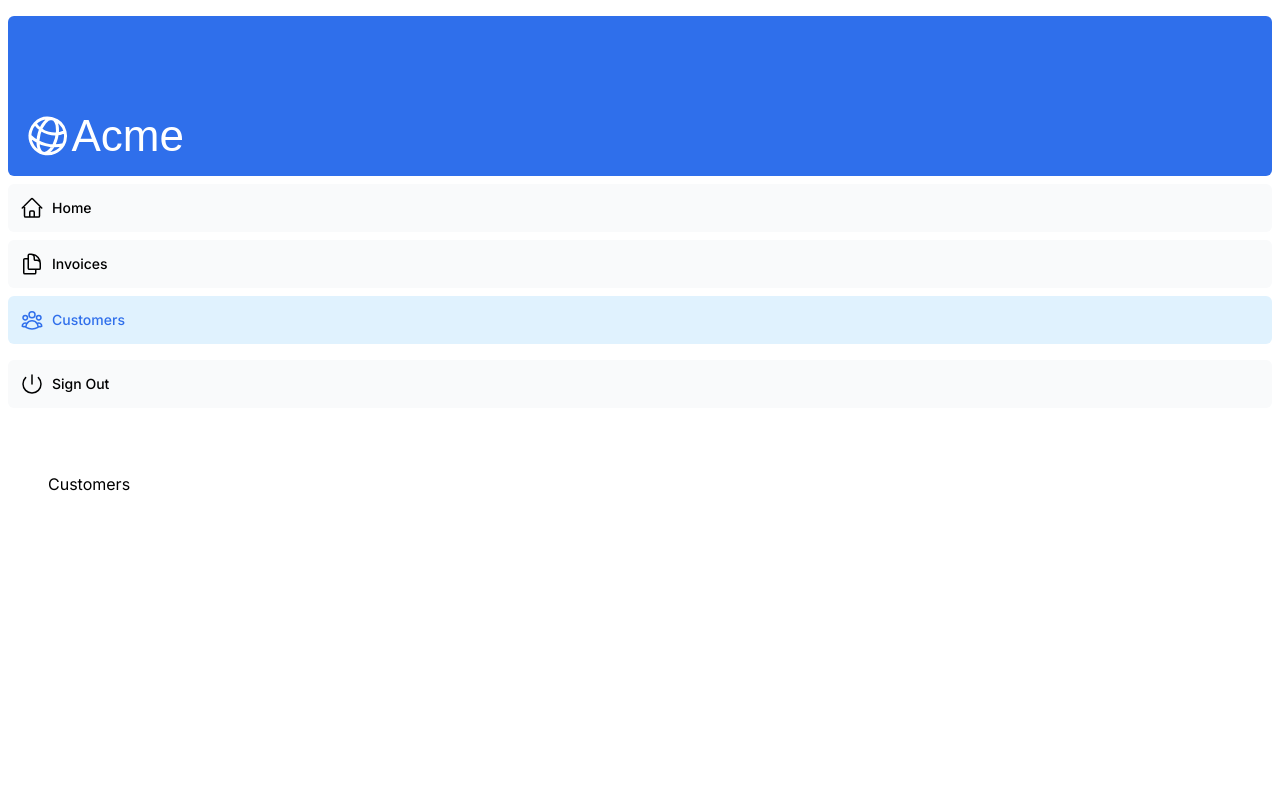
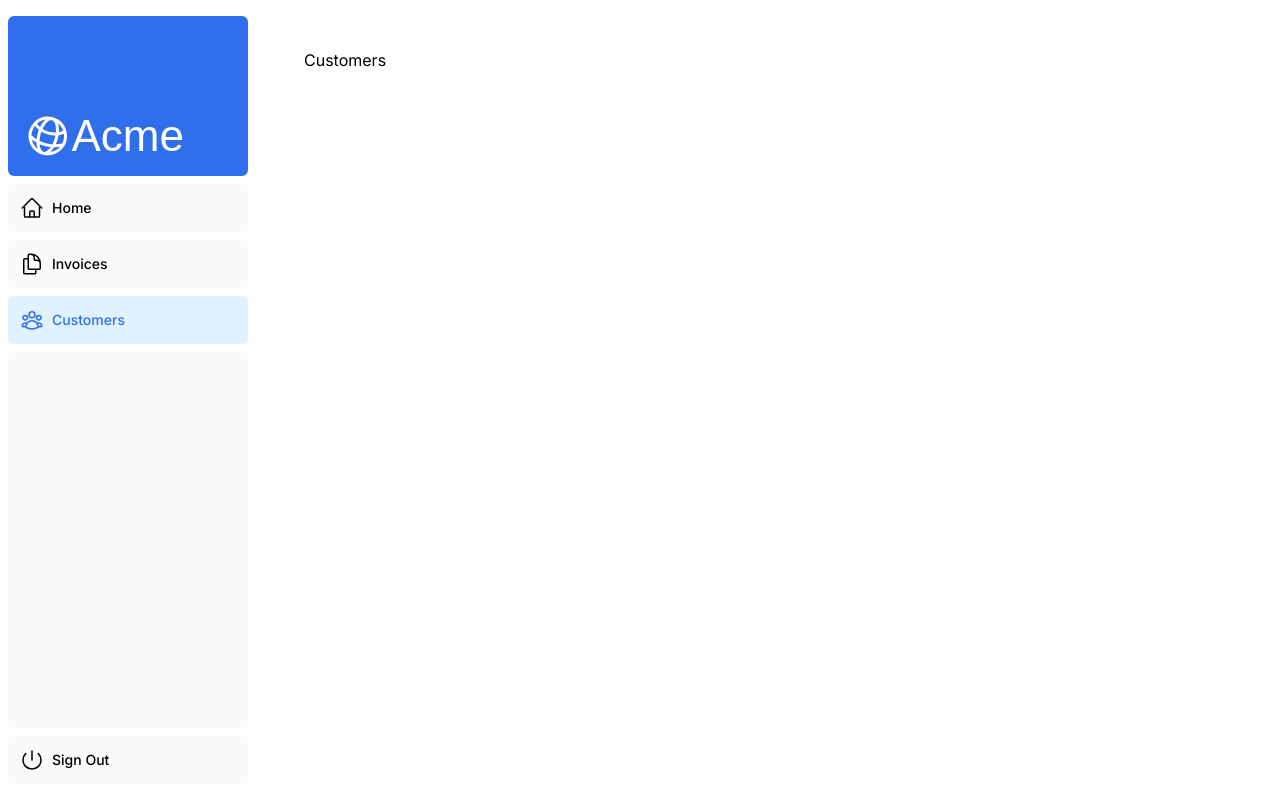
Before and after one commit to AdnanRahmanpoor/nextjs-dashboard, a Next.js app: page /dashboard/customers in a window 1280 px wide. Built offline with nearby package versions, Linux system fonts and the light colour scheme; a web font is replaced by a local one.

Commit message:
Dashboard layout fix

```diff
--- a/app/dashboard/layout.tsx
+++ b/app/dashboard/layout.tsx
@@ -7,8 +7,8 @@ export const metadata: Metadata = {
 
 export default function Layout({ children }: { children: React.ReactNode }) {
   return (
-    <div className="flex h-screen flex-col md:overflow-hidden">
-      <div className="md:2-64 w-full flex-none">
+    <div className="flex h-screen flex-col md:flex-row md:overflow-hidden">
+      <div className="w-full flex-none md:w-64">
         <SideNav />
       </div>
       <div className="flex-grow p-6 md:overflow-y-auto md:p-12">{children}</div>
```
